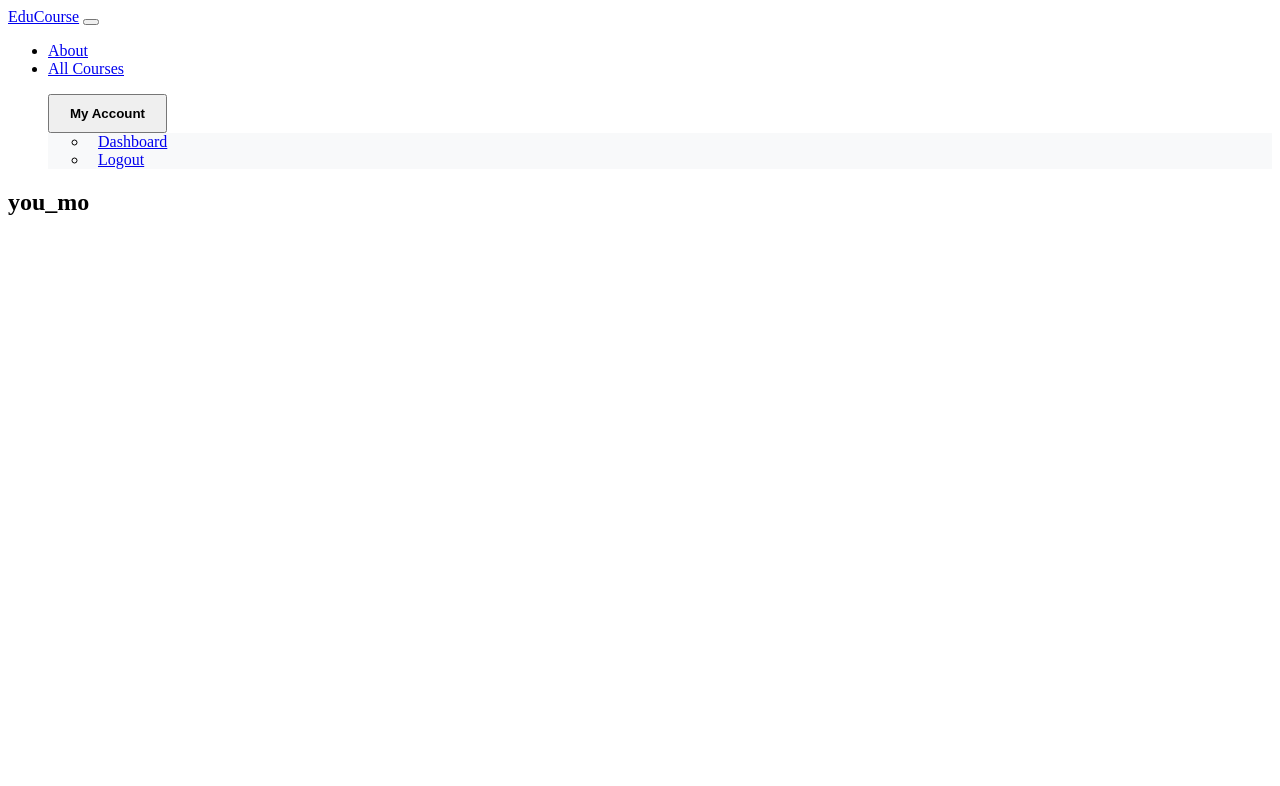
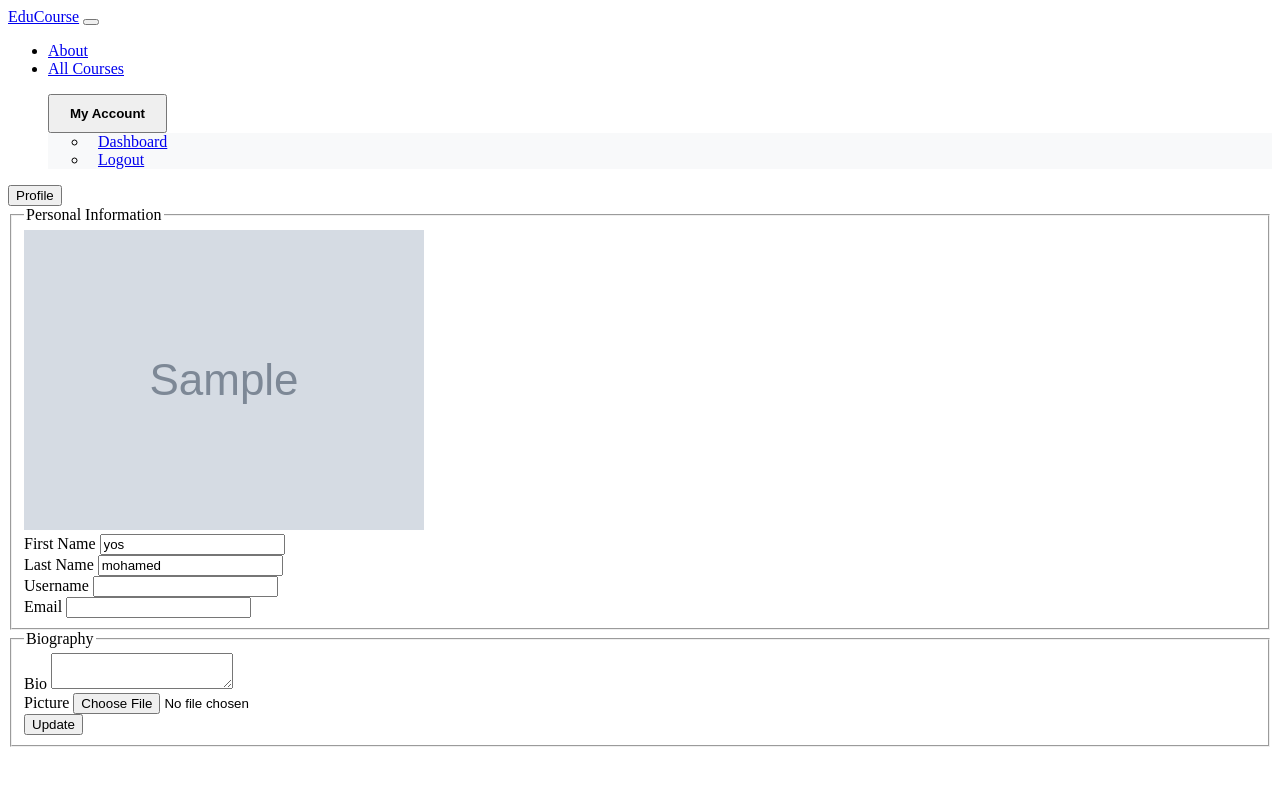
Before and after one commit to yousefxElsalahawy/EduCorses-Webstack-Portfolio-Project, a Flask app: template pythonic/templates/dashboard.html in a window 1280 px wide. Shown: the top 786 px of the page. Run offline with Flask 3, Linux system fonts and the light colour scheme; a user stored in the database is signed in; the template is opened without the code that fills it: most values are stand-ins (such as "Sample title", 1, 10 or a date in 2020); grey boxes marked "Sample" are stand-in pictures; form fields are guessed from the names that the template uses.

Commit message:
Add user profile page with editable details
- Updated the user profile page to include tabs for 'Profile' with user information.
- Added form fields for editing username, email, and biography, with validation and error handling.
- Integrated user image upload functionality and the ability to update user details.

```diff
--- a/pythonic/templates/dashboard.html
+++ b/pythonic/templates/dashboard.html
@@ -1,10 +1,88 @@
 {%extends "layout.html"%}
 {% block content%}
-<section>
-    <div class="container">
-        <h2>
-            {{current_user.username}}
-        </h2>
+<!-- Tabs -->
+<div class="container my-5">
+    <nav>
+        <div class="nav nav-tabs" id="tablist">
+            <button class="nav-link active" id="nav-profile-tab" data-bs-toggle="tab" data-bs-target="#nav-profile"
+                type="button" role="tab" aria-controls="nav-profile" aria-selected="true">Profile</button>
+        </div>
+    </nav>
+    <!-- Tab contents here -->
+    <div class="tab-content" id="nav-tabContent">
+        <!-- Profile -->
+        <div class="tab-pane show active fade p-3" id="nav-profile" role="tabpanel" aria-labelledby="nav-profile-tab">
+            <form action=" " method="POST" enctype="multipart/form-data">
+                {{ profile_form.hidden_tag() }}
+                <fieldset class='form-group'>
+                    <legend class='border-bottom mb-4'>Personal Information</legend>
+                    <img class="rounded-circle user-img" src="{{image_file}}" alt="">
+                    <div class='form-group'>
+                        <div class="row mb-3">
+                            <div class="col">
+                                <label for="fname" class="form-label">First Name</label>
+                                <input class="form-control" type="text" value="{{ current_user.fname}}" readonly>
+                            </div>
+                            <div class="col">
+                                <label for="lname" class="form-label">Last Name</label>
+                                <input class="form-control" type="text" value="{{ current_user.lname}}" readonly>
+                            </div>
+                        </div>
+                        <div class="row mb-3">
+                            <div class="col">
+                                {{ profile_form.username.label(class='form-control-label')}}
+                                {% if profile_form.username.errors%}
+                                {{ profile_form.username(class='form-control form-control-lg is-invalid')}}
+                                <div class="invalid-feedback">
+                                    {% for error in profile_form.username.errors %}
+                                    <span>{{error}}</span>
+                                    {% endfor %}
+                                </div>
+                                {% else %}
+                                {{ profile_form.username(class='form-control form-control')}}
+                                {% endif %}
+                            </div>
+                            <div class="col">
+                                {{ profile_form.email.label(class='form-control-label')}}
+                                {% if profile_form.email.errors%}
+                                {{ profile_form.email(class='form-control form-control-lg is-invalid')}}
+                                <div class="invalid-feedback">
+                                    {% for error in profile_form.email.errors %}
+                                    <span>{{error}}</span>
+                                    {% endfor %}
+                                </div>
+                                {% else %}
+                                {{ profile_form.email(class='form-control form-control')}}
+                                {% endif %}
+                            </div>
+                        </div>
+
+                    </div>
+                </fieldset>
+                <fieldset>
+                    <legend class="border-bottom my-3">Biography</legend>
+                    <div class="form-group">
+                        <div class="my-3">
+                            {{ profile_form.bio.label(class='form-control-label') }}
+                            {{ profile_form.bio(class='form-control') }}
+                        </div>
+                        <div class="form-group mb-3">
+                            {{ profile_form.picture.label}}
+                            {{ profile_form.picture(class='form-control-file')}}
+                            {% if profile_form.picture.errors %}
+                            {% for error in profile_form.picture.errors %}
+                            <span class="text-danger">{{ error }}</span></br>
+                            {% endfor %}
+                            {% endif %}
+                        </div>
+                        <div class="col-12">
+                            <button class="btn btn-success" type="submit">Update</button>
+                        </div>
+                    </div>
+                </fieldset>
+            </form>
+        </div>
+
     </div>
-</section>
+</div>
 {% endblock content %}
```
